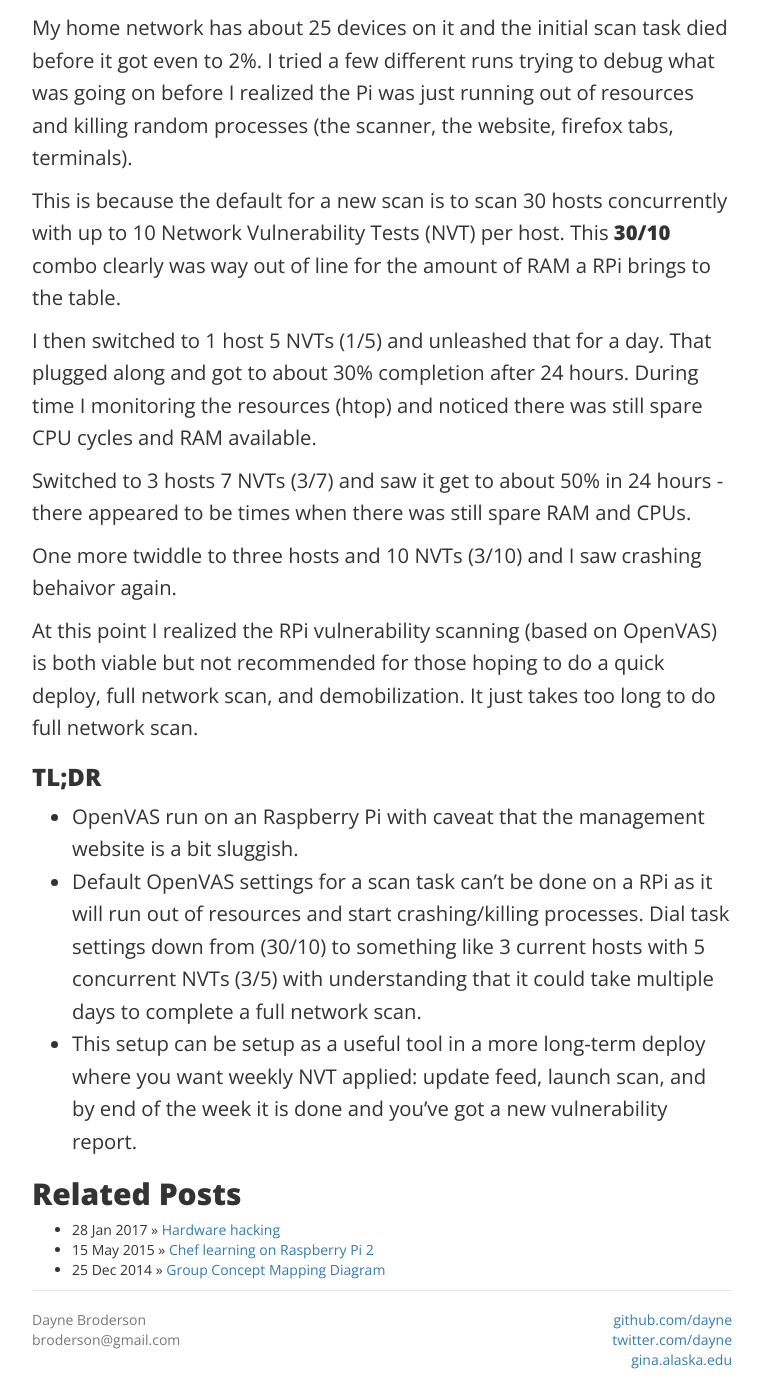
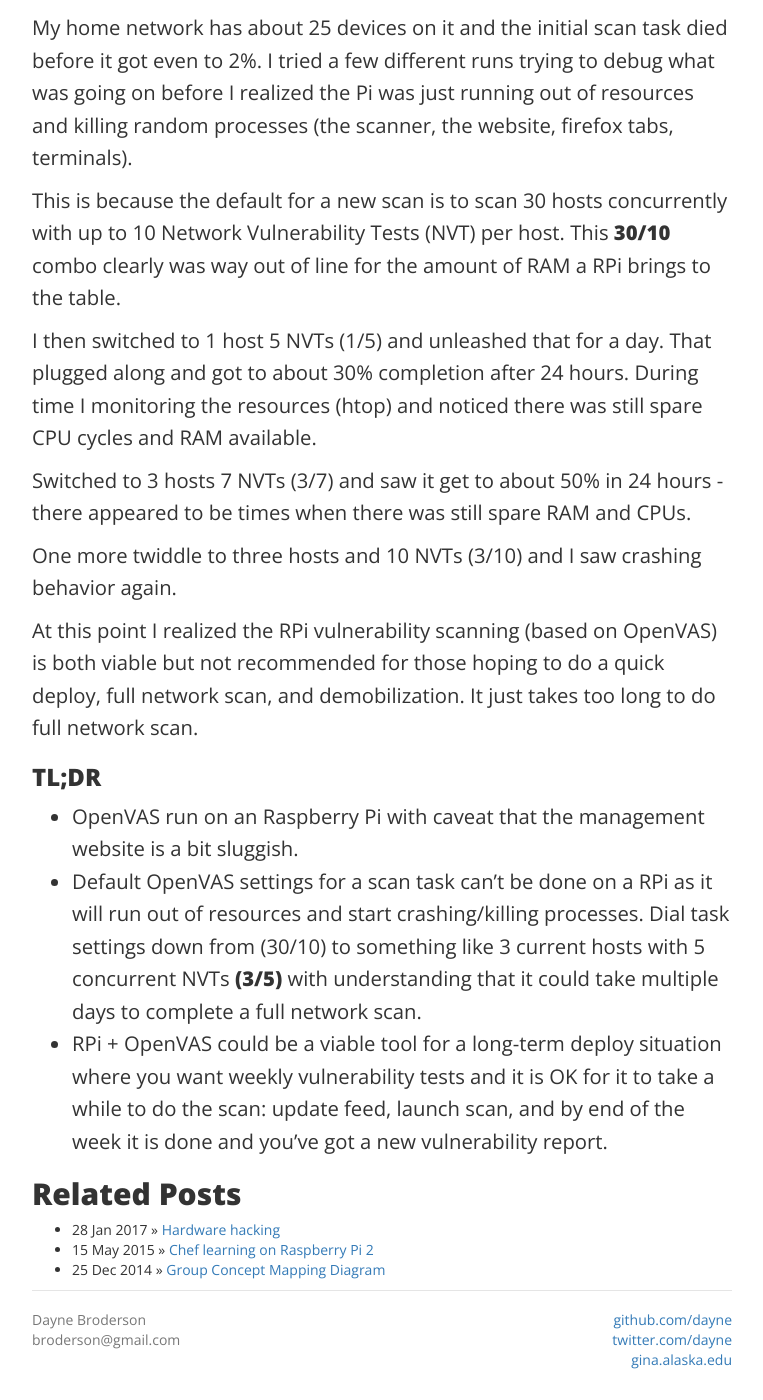
Before and after one commit to dayne/dayne.github.com, a Jekyll site: the page built from _posts/2018-05-24-RPi_Vulnerability_Scanner.md, in a window 1280 px wide and 1400 px high, scrolled down 2670 px. Shown: the whole window, without its empty margins (258-1021 px from the left). Built offline with Jekyll 4.4.1, drawn with Linux system fonts in a browser that asks for light colours; nearby versions of some CDN libraries.

Commit message:
typo clean-up and fix tldr phrasing

```diff
--- a/_posts/2018-05-24-RPi_Vulnerability_Scanner.md
+++ b/_posts/2018-05-24-RPi_Vulnerability_Scanner.md
@@ -74,12 +74,12 @@
 
 Switched to 3 hosts 7 NVTs (3/7) and saw it get to about 50% in 24 hours - there appeared to be times when there was still spare RAM and CPUs.
 
-One more twiddle to three hosts and 10 NVTs (3/10) and I saw crashing behaivor again.
+One more twiddle to three hosts and 10 NVTs (3/10) and I saw crashing behavior again.
 
 At this point I realized the RPi vulnerability scanning (based on OpenVAS) is both viable but not recommended for those hoping to do a quick deploy, full network scan, and demobilization. It just takes too long to do full network scan.
 
 ### TL;DR
 
 * OpenVAS run on an Raspberry Pi with caveat that the management website is a bit sluggish.
-* Default OpenVAS settings for a scan task can't be done on a RPi as it will run out of resources and start crashing/killing processes. Dial task settings  down from (30/10) to something like 3 current hosts with 5  concurrent NVTs (3/5) with understanding that it could take multiple days to complete a full network scan.
-* This setup can be setup as a useful tool in a more long-term deploy where you want weekly NVT applied: update feed, launch scan, and by end of the week it is done and you've got a new vulnerability report.
+* Default OpenVAS settings for a scan task can't be done on a RPi as it will run out of resources and start crashing/killing processes. Dial task settings  down from (30/10) to something like 3 current hosts with 5  concurrent NVTs **(3/5)** with understanding that it could take multiple days to complete a full network scan.
+* RPi + OpenVAS could be a viable tool for a long-term deploy situation where you want weekly vulnerability tests and it is OK for it to take a while to do the scan:  update feed, launch scan, and by end of the week it is done and you've got a new vulnerability report.
```
